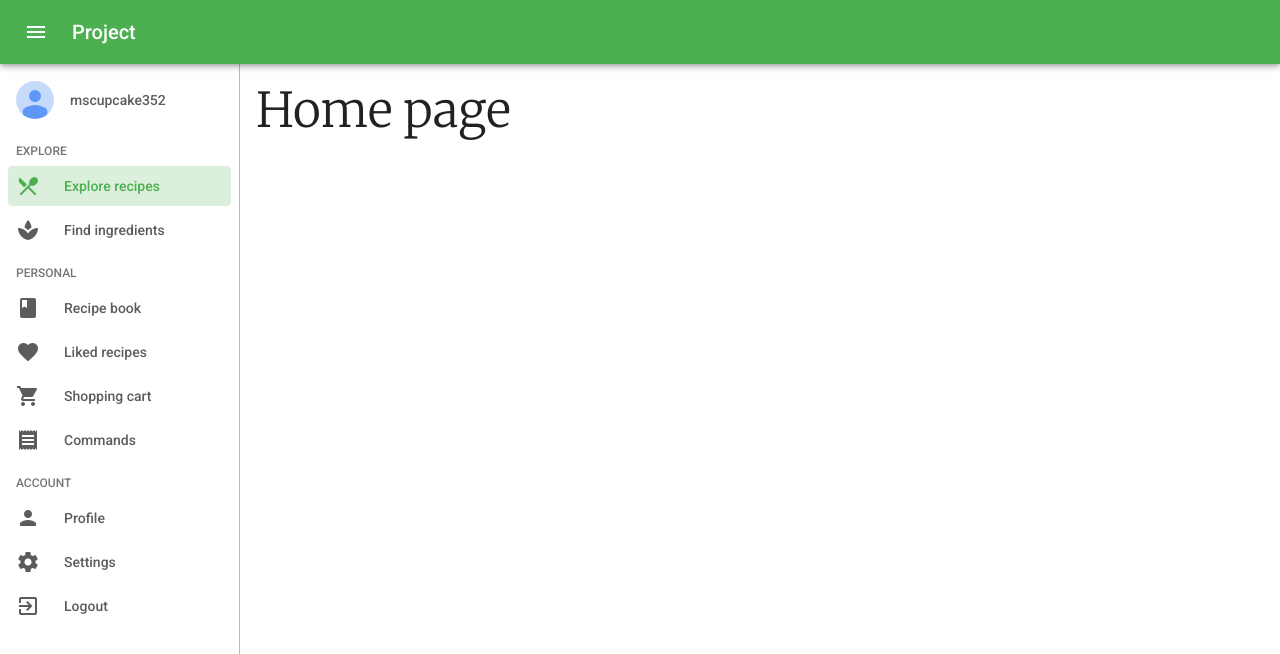
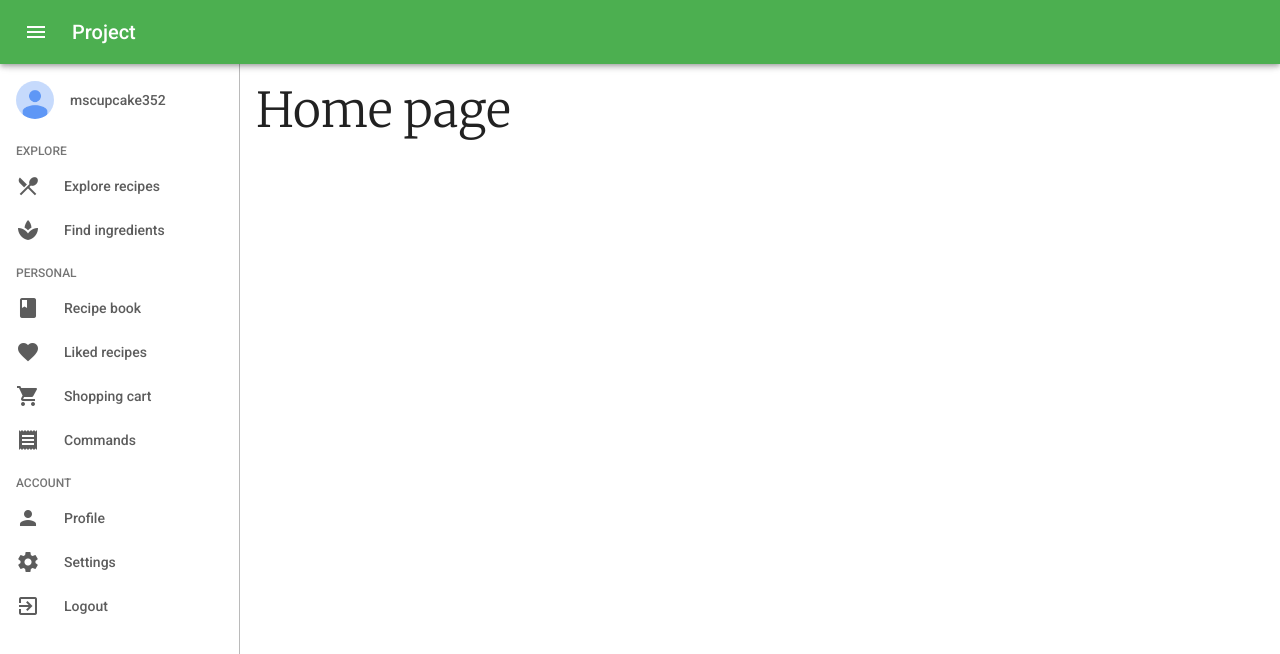
Before and after one commit to vigenere23/cooky-api, a Vue app in the folder ui/: page /#/ in a window 1280 px wide. Shown: the top 654 px of the page. Built offline with nearby package versions, Linux system fonts and the light colour scheme.

Commit message:
exported navItem + added currrent navItem indicator automatic update + small renaming

```diff
--- /dev/null
+++ b/ui/src/components/Nav.vue
@@ -0,0 +1,54 @@
+<template>
+  <div class="navigation">
+    <div
+      class="navigation-category"
+      v-for="category in items"
+      :key="category.name"
+    >
+      <div class="divider">
+        <span>{{ category.name }}</span>
+      </div>
+      <NavItem
+        v-for="section in category.items"
+        :key="section.text"
+        :text="section.text"
+        :icon="section.icon"
+        :link="section.link(userId)"
+      />
+    </div>
+  </div>
+</template>
+
+<script>
+import { mapState } from 'vuex'
+import NavItem from '@/components/NavItem'
+
+export default {
+  name: 'Navigation',
+  components: {
+    NavItem
+  },
+  props: {
+    items: {
+      type: Array,
+      default: () => []
+    }
+  },
+  computed: mapState([ 'userId' ])
+}
+</script>
+
+<style lang="scss">
+@import '~@/assets/scss/variables';
+
+.navigation {
+
+  .divider {
+    margin: 8px;
+    margin-top: 16px;
+    font-size: 12px;
+    color: $lighter-secondary-text-color;
+    text-transform: uppercase;
+  }
+}
+</style>
--- a/ui/src/components/NavDrawer.vue
+++ b/ui/src/components/NavDrawer.vue
@@ -10,19 +10,19 @@
       >
       <span class="username">mscupcake352</span>
     </div>
-    <Navigation :items="items" />
+    <Nav :items="items" />
   </div>
 </template>
 
 <script>
 import { NavItems } from '@/js/items'
 import { mapState } from 'vuex'
-import Navigation from '@/components/Navigation'
+import Nav from '@/components/Nav'
 
 export default {
   name: 'NavigationDrawer',
   components: {
-    Navigation
+    Nav
   },
   data () {
     return {
--- /dev/null
+++ b/ui/src/components/NavItem.vue
@@ -0,0 +1,82 @@
+<template>
+  <router-link
+    class="nav-item"
+    :to="link"
+    tag="a"
+    :class="{ 'nav-item__current': isCurrent }"
+    @click.native="closeDrawer"
+  >
+    <span
+      v-if="icon"
+      class="material-icons nav-item__icon"
+    >
+      {{ icon }}
+    </span>
+    <span class="nav-item__text">{{ text }}</span>
+  </router-link>
+</template>
+
+<script>
+import { LayoutHelper } from '@/js/helpers'
+
+export default {
+  name: 'NavItem',
+  props: {
+    text: {
+      type: String,
+      required: true
+    },
+    icon: {
+      type: String,
+      default: ''
+    },
+    link: {
+      type: String,
+      default: '/'
+    }
+  },
+  computed: {
+    isCurrent () {
+      return this.$route.path === this.link
+    }
+  },
+  methods: {
+    closeDrawer () {
+      if (LayoutHelper.isSmallScreen()) {
+        this.$store.commit('closeDrawer')
+      }
+    }
+  }
+}
+</script>
+
+<style lang="scss">
+@import '~@/assets/scss/variables';
+
+.nav-item {
+  display: flex;
+  align-items: center;
+  height: 40px;
+  margin: 4px 0;
+  border-radius: 4px;
+
+  &:hover {
+    background-color: $grey100;
+  }
+
+  &.nav-item__current {
+    color: $primary-color;
+    background-color: rgba($primary-color, 0.2);
+    font-weight: 500;
+  }
+
+  .nav-item__icon {
+    margin-left: 8px;
+    margin-right: 24px;
+  }
+
+  > * {
+    flex-shrink: 0;
+  }
+}
+</style>
--- a/ui/src/components/Navigation.vue
+++ /dev/null
@@ -1,90 +0,0 @@
-<template>
-  <div class="navigation">
-    <div
-      class="navigation-category"
-      v-for="category in items"
-      :key="category.name"
-    >
-      <div class="divider">
-        <span>{{ category.name }}</span>
-      </div>
-      <router-link
-        v-for="section in category.items"
-        :key="section.text"
-        :to="section.link(userId)"
-        tag="a"
-        class="navigation-item"
-        :class="{ current: section.current }"
-        @click.native="closeDrawer"
-      >
-        <span class="material-icons menu-icon">{{ section.icon }}</span>
-        <span class="menu-text">{{ section.text }}</span>
-      </router-link>
-    </div>
-  </div>
-</template>
-
-<script>
-import { mapState } from 'vuex'
-import { LayoutHelper } from '@/js/helpers'
-
-export default {
-  name: 'Navigation',
-  props: {
-    items: {
-      type: Array,
-      default: () => []
-    }
-  },
-  computed: mapState([ 'userId' ]),
-  methods: {
-    closeDrawer () {
-      if (LayoutHelper.isSmallScreen()) {
-        this.$store.commit('closeDrawer')
-      }
-    }
-  }
-}
-</script>
-
-<style lang="scss">
-@import '~@/assets/scss/variables';
-
-.navigation {
-
-  .divider {
-    margin: 8px;
-    margin-top: 16px;
-    font-size: 12px;
-    color: $lighter-secondary-text-color;
-    text-transform: uppercase;
-  }
-
-  .navigation-item {
-    display: flex;
-    align-items: center;
-    height: 40px;
-    margin: 4px 0;
-    border-radius: 4px;
-
-    &:hover {
-      background-color: $grey100;
-    }
-
-    &.current {
-      color: $primary-color;
-      background-color: rgba($primary-color, 0.2);
-      font-weight: 500;
-    }
-
-    .menu-icon {
-      margin-left: 8px;
-      margin-right: 24px;
-    }
-
-    > * {
-      flex-shrink: 0;
-    }
-  }
-}
-</style>
--- a/ui/src/js/items.js
+++ b/ui/src/js/items.js
@@ -5,8 +5,7 @@ export const NavItems = [
       {
         text: 'Explore recipes',
         icon: 'restaurant_menu',
-        link: () => '/recipes',
-        current: true
+        link: () => '/recipes'
       },
       {
         text: 'Find ingredients',
```
